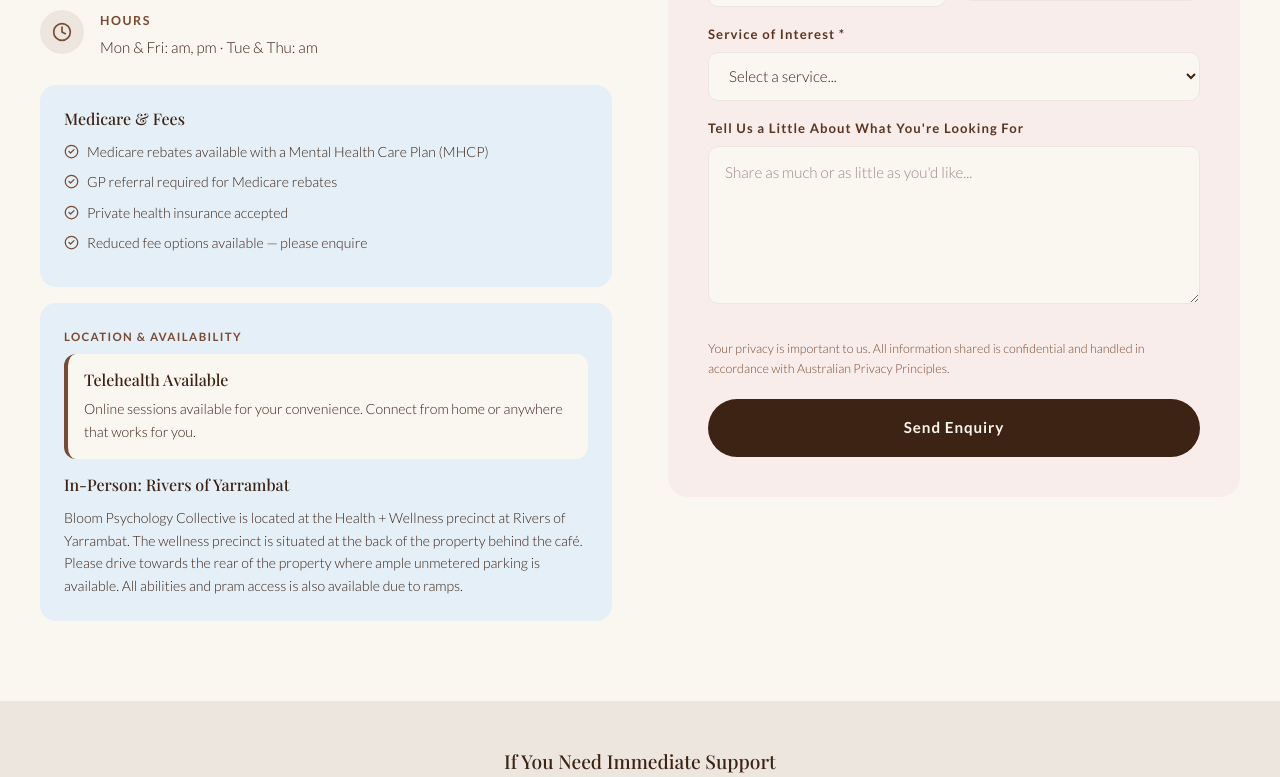
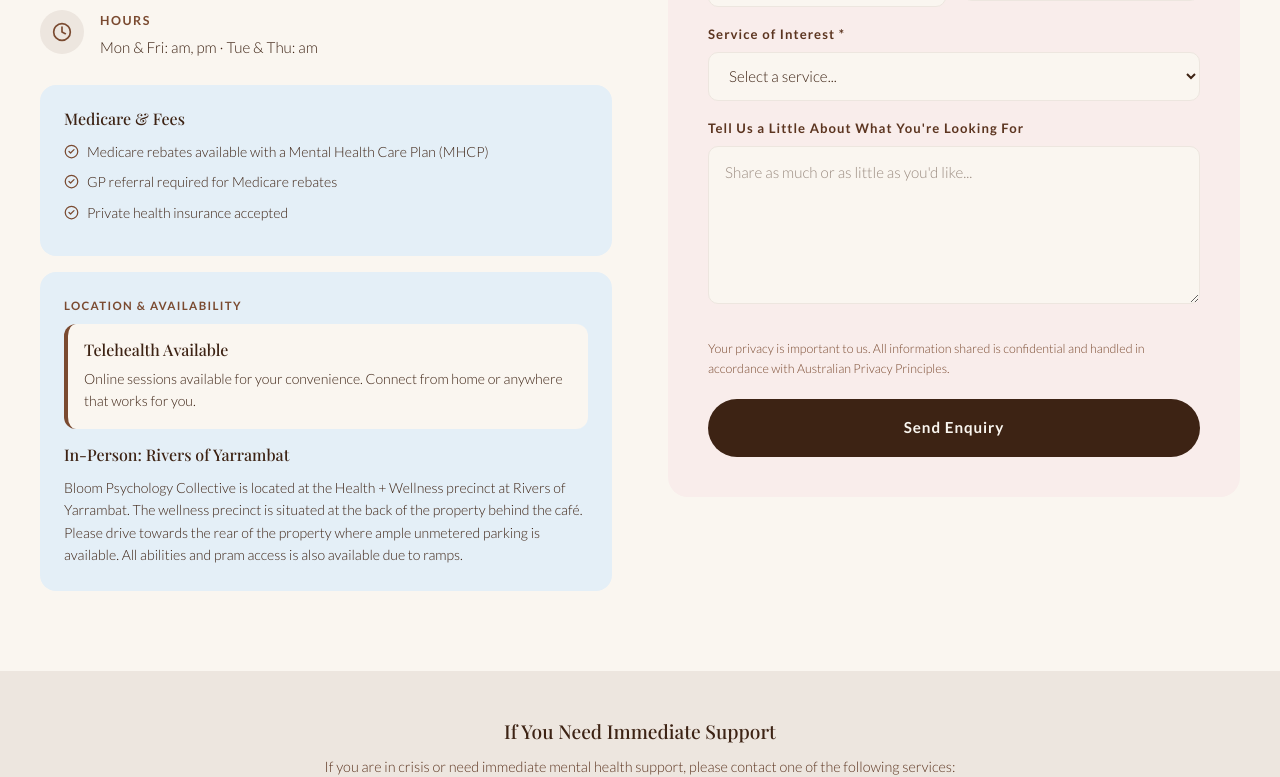
Before and after one commit to bloompsychologycollective/bloom-psychology-collective, a React (Vite) app: page /contact in a window 1280 px wide. Shown: the part 735-1512 px from the top of the page. Built offline with nearby package versions, Linux system fonts and the light colour scheme; a web font is replaced by a local one.

Commit message:
Remove 'Reduced fee options available' from Contact page

```diff
--- a/src/pages/Contact.tsx
+++ b/src/pages/Contact.tsx
@@ -219,7 +219,6 @@ export default function Contact() {
                 'Medicare rebates available with a Mental Health Care Plan (MHCP)',
                 'GP referral required for Medicare rebates',
                 'Private health insurance accepted',
-                'Reduced fee options available — please enquire',
               ].map((item, i) => (
                 <div key={i} style={{
                   display: 'flex',
```
